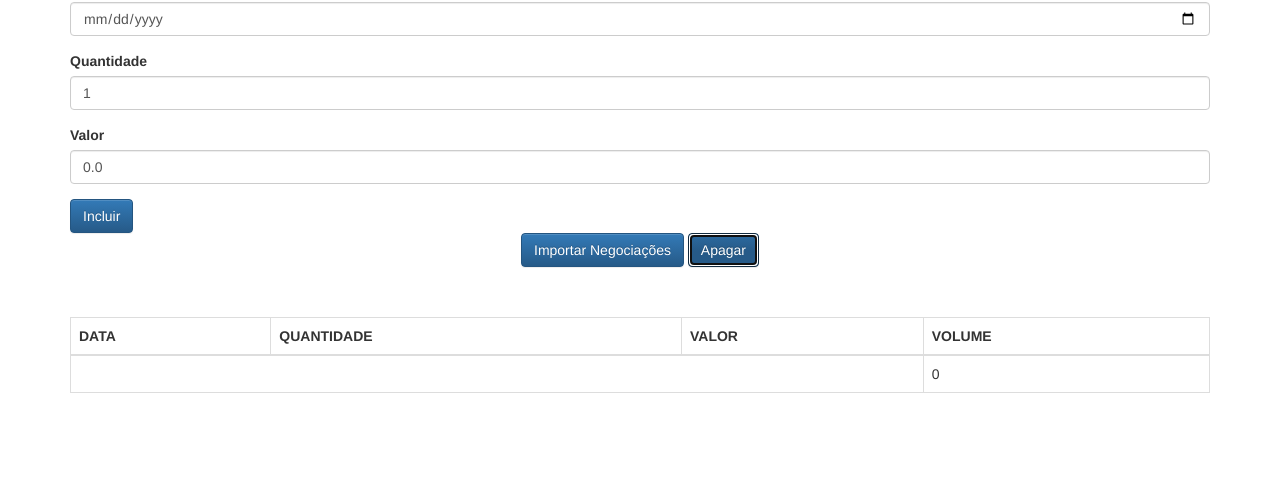
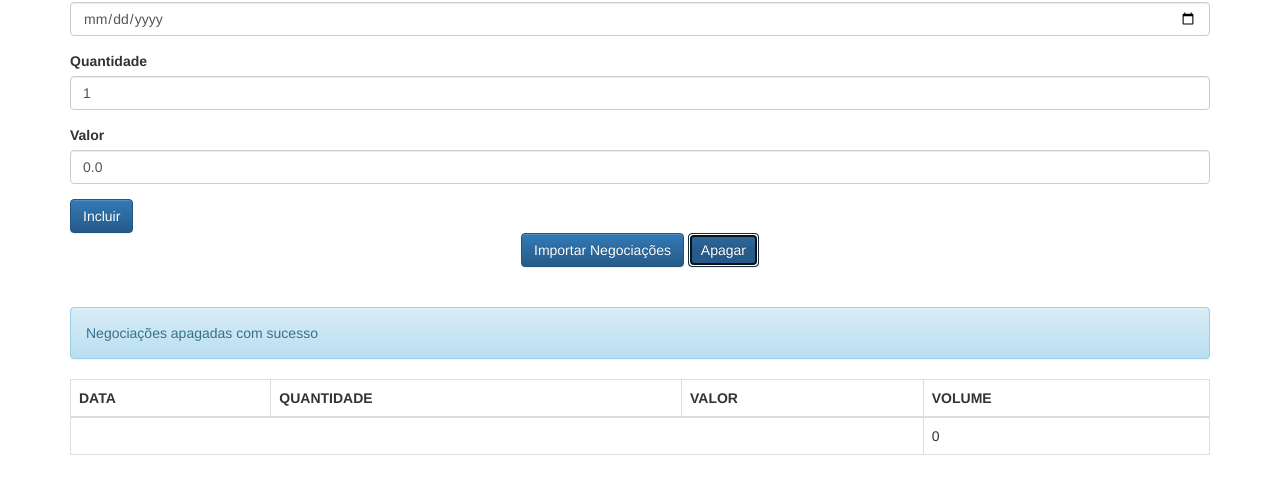
Before and after one commit to jhonnatanricardo/javascript-advanced, a plain HTML site: page client/index.html in a window 1280 px wide. Both pictures are taken after a click on the button "Apagar". Shown: the part 93-586 px from the top of the page. Drawn offline with Linux system fonts and the light colour scheme.

Commit message:
Lesson 1, Part 2

```diff
--- a/client/index.html
+++ b/client/index.html
@@ -35,7 +35,7 @@
         <button class="btn btn-primary text-center" type="button">
             Importar Negociações
         </button>
-        <button class="btn btn-primary text-center" type="button">
+        <button onclick="negociacaoController.remove()" class="btn btn-primary text-center" type="button">
             Apagar
         </button>
     </div>
--- a/client/js/app/controllers/NegociacaoController.js
+++ b/client/js/app/controllers/NegociacaoController.js
@@ -5,9 +5,12 @@ class NegociacaoController {
         this._inputData = $("#data");
         this._inputQuantidade = $("#quantidade");
         this._inputValor = $("#valor");
-        this._listaNegociacoes = new ListaNegociacoes();
+        this._listaNegociacoes = new ListaNegociacoes(model =>
+            this._negociacoesView.update(model)
+        );
         this._negociacoesView = new NegociacoesView($("#negociacoesView"));
         this._negociacoesView.update(this._listaNegociacoes);
+
         this._mensagem = new Mensagem();
         this._mensagemView = new MensagemView($("#mensagemView"));
         this._mensagemView.update(this._mensagem);
@@ -17,12 +20,18 @@ class NegociacaoController {
         event.preventDefault();
         let negociacao = this._criaNegociacao();
         this._listaNegociacoes.adiciona(negociacao);
-        this._negociacoesView.update(this._listaNegociacoes);
 
         this._mensagem.texto = "Negociacao adicionada com sucesso";
         this._mensagemView.update(this._mensagem);
 
         this._limpaFormulario();
+    }
+
+    remove(){
+        this._listaNegociacoes.esvazia();
+
+        this._mensagem.texto = "Negociações apagadas com sucesso";
+        this._mensagemView.update(this._mensagem);
     }
 
     _criaNegociacao(){
--- a/client/js/app/models/ListaNegociacoes.js
+++ b/client/js/app/models/ListaNegociacoes.js
@@ -1,10 +1,12 @@
 class ListaNegociacoes {
-    constructor(){
+    constructor(armadilha){
         this._negociacoes = [];
+        this._armadilha = armadilha;
     }
 
     adiciona(negociacao){
         this._negociacoes.push(negociacao);
+        this._armadilha(this);
     }
 
     /**
@@ -13,4 +15,9 @@ class ListaNegociacoes {
     get negociacoes() {
         return [].concat(this._negociacoes);
     }
+
+    esvazia() {
+        this._negociacoes = [];
+        this._armadilha(this);
+    }
 }
```
